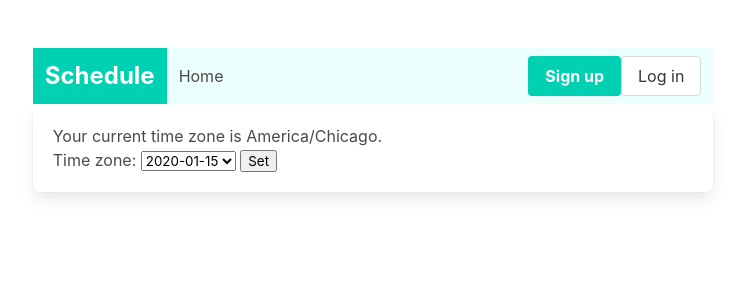
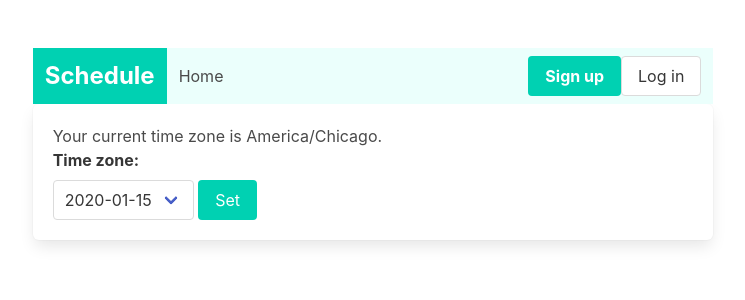
Before and after one commit to nvp85/schedule, a Django app: template templates/set_timezone.html in a window 1280 px wide. Shown: the top 300 px of the page, without its empty margins (267-1012 px from the left). Run offline with Django 3.2, Linux system fonts and the light colour scheme; the template is opened without the code that fills it: most values are stand-ins (such as "Sample title", 1, 10 or a date in 2020).

Commit message:
better style in the time zone template

```diff
--- a/templates/set_timezone.html
+++ b/templates/set_timezone.html
@@ -5,12 +5,14 @@
     {% get_current_timezone as TIME_ZONE %}
     <form action="{% url 'set_timezone_guest' uuid %}" method="POST">
         {% csrf_token %}
-        <label for="timezone">Time zone:</label>
+        <label for="timezone" class="label">Time zone:</label>
+        <div class="select">
         <select name="timezone">
             {% for tz in timezones %}
             <option value="{{ tz }}"{% if tz == TIME_ZONE %} selected{% endif %}>{{ tz }}</option>
             {% endfor %}
         </select>
-        <input type="submit" value="Set">
+        </div>
+        <input type="submit" value="Set" class="button is-primary">
     </form>
 {% endblock %}
```
